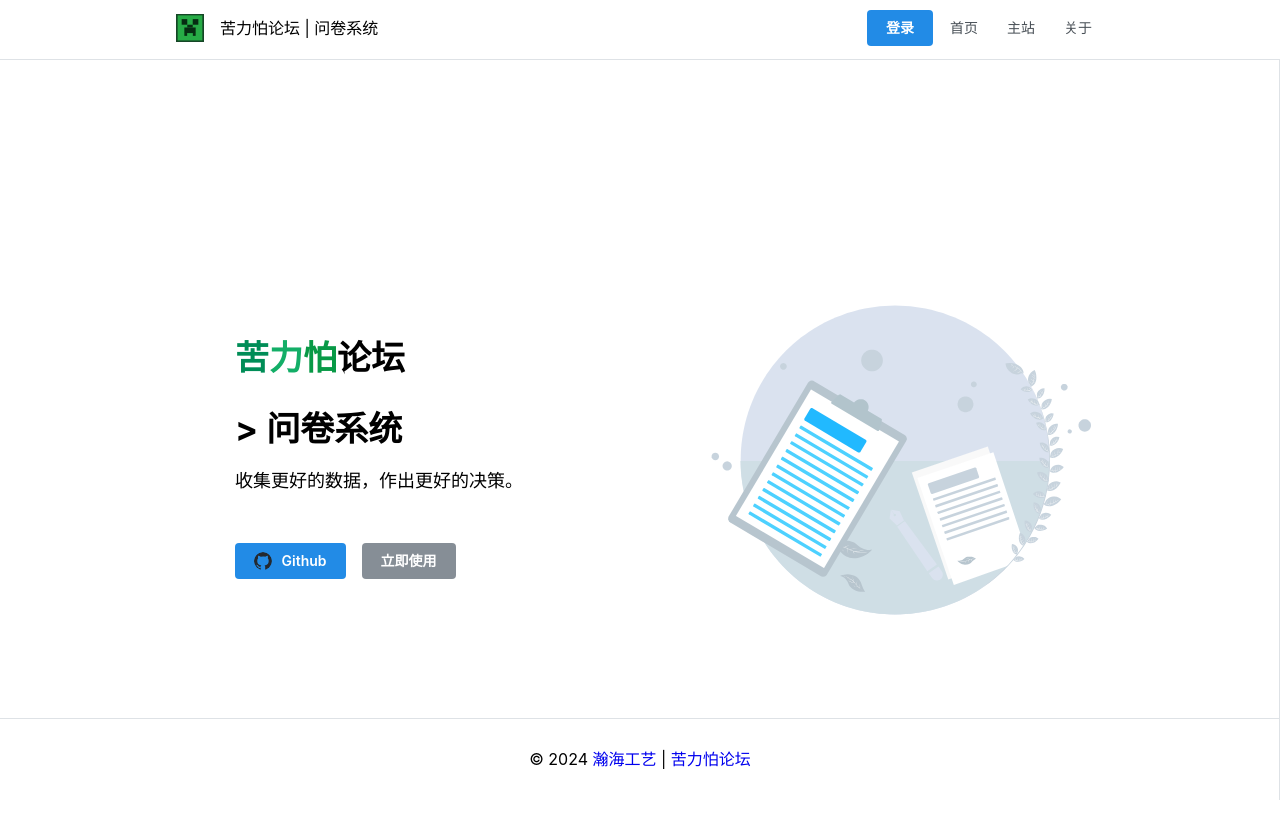
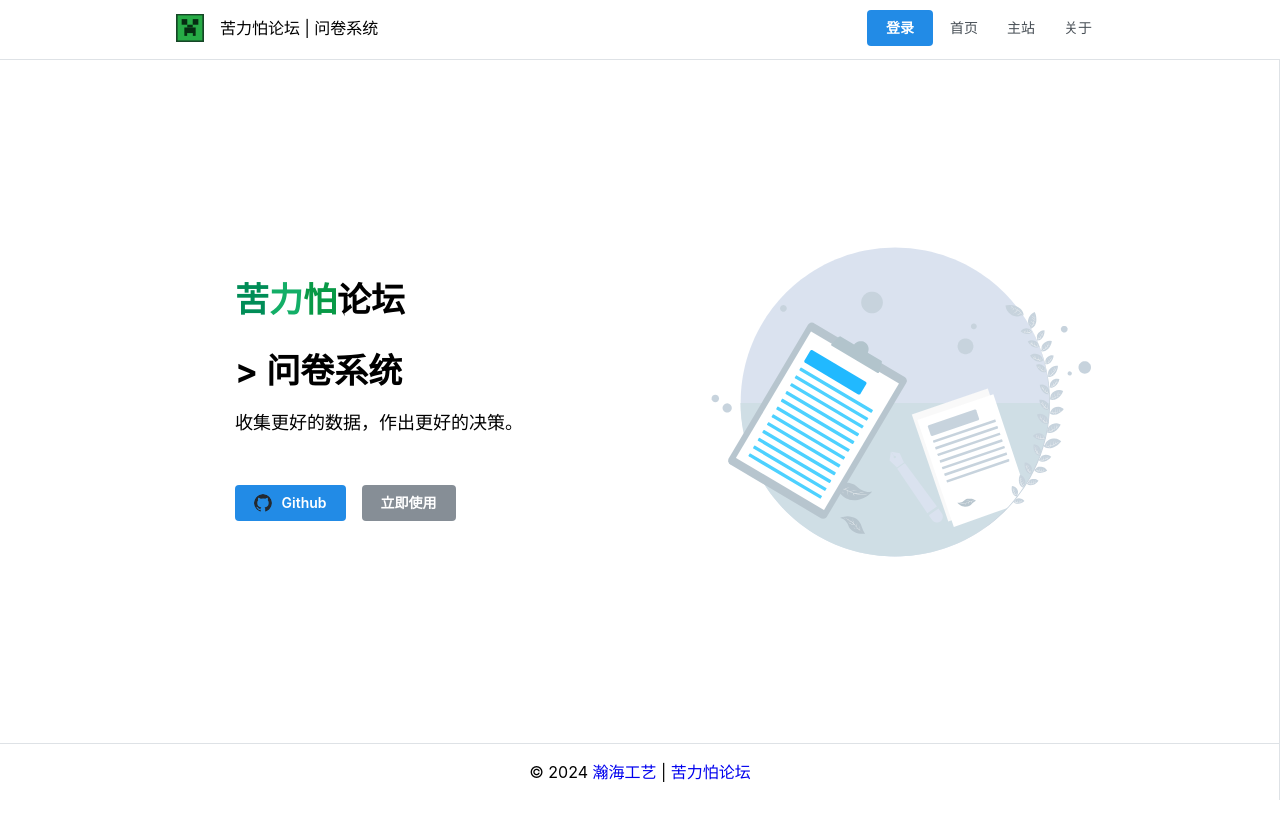
Before and after one commit to TeamVastsea/klpbbs_survey_frontend, a Next.js app: page / in a window 1280 px wide. Shown: the top 820 px of the page. Built offline with nearby package versions, Linux system fonts and the light colour scheme.

Commit message:
fix: header, footer, and main page styles

```diff
--- a/app/(index)/page.tsx
+++ b/app/(index)/page.tsx
@@ -14,9 +14,7 @@ import {
     Title,
 } from '@mantine/core';
 import { useRouter } from 'next/navigation';
-import { min } from '@floating-ui/utils';
 import classes from '@/styles/common.module.css';
-import SurveyCard from '@/components/SurveyCard';
 import mainPageImage from '@/public/main-page.svg';
 import github from '@/public/github.svg';
 
@@ -31,42 +29,11 @@ export type Survey = {
 export default function HomePage() {
     const router = useRouter();
 
-    const surveys: Survey[] = [
-        {
-            title: '内群卷卷',
-            version: '2.0船新版本',
-            description: '你好，欢迎参加内群入群问卷，我们希望了解你的需求，以便更好地为你服务。',
-            image: 'https://raw.githubusercontent.com/mantinedev/mantine/master/.demo/images/bg-8.png',
-            link: 'oauth',
-        },
-        {
-            title: '我爱雪球',
-            version: '可爱喵',
-            description: '最喜欢 nya 了',
-            image: 'https://avatars.githubusercontent.com/u/97330394?v=4',
-            link: 'https://github.com/SnowballXueQiu',
-        },
-        {
-            title: 'Test',
-            version: 'Test',
-            description: 'Test',
-            image: 'https://placehold.co/400x400',
-            link: 'https://github.com/SnowballXueQiu',
-        },
-    ];
-
     return (
         <>
-            <div
-              style={{
-                    scrollSnapType: 'y mandatory',
-                    overflowY: 'scroll',
-                    height: '100vh',
-                }}
-            >
             <Center
               style={{
-                        minHeight: '100vh',
+                    height: 'calc(100vh - 60px - 56px)',
                     scrollSnapAlign: 'start',
                     scrollSnapStop: 'always',
                 }}
@@ -118,7 +85,6 @@ export default function HomePage() {
                             </Group>
                         </Stack>
                     </Center>
-
                     <Container>
                         <Image
                           src={mainPageImage.src}
@@ -129,39 +95,6 @@ export default function HomePage() {
                     </Container>
                 </SimpleGrid>
             </Center>
-
-                <Center
-                  style={{
-                        minHeight: '100vh',
-                        scrollSnapAlign: 'start',
-                        scrollSnapStop: 'always',
-                    }}
-                  pb={120}
-                >
-                    <Stack>
-                        <Center>
-                            <Title>现有问卷</Title>
-                        </Center>
-                        <Center>
-                            <SimpleGrid
-                              w="100%"
-                              cols={{
-                                    base: 1,
-                                    md: min(surveys.length, 2),
-                                    lg: min(surveys.length, 4),
-                                }}
-                              spacing={{ base: 'lg', lg: 'xl' }}
-                            >
-                                {surveys.map((survey, index) => (
-                                    <Center key={index}>
-                                        <SurveyCard survey={survey} />
-                                    </Center>
-                                ))}
-                            </SimpleGrid>
-                        </Center>
-                    </Stack>
-                </Center>
-            </div>
         </>
     );
 }
--- a/components/Footer.module.css
+++ b/components/Footer.module.css
@@ -1,8 +1,6 @@
 .inner {
     display: flex;
-    justify-content: space-between;
+    justify-content: center;
     align-items: center;
-    padding-top: var(--mantine-spacing-sm);
-    padding-bottom: var(--mantine-spacing-sm);
-    flex-direction: column;
+    height: 56px;
 }
--- a/components/Footer.tsx
+++ b/components/Footer.tsx
@@ -5,7 +5,6 @@ export default function Footer() {
     const year = new Date().getFullYear();
 
     return (
-        <div>
         <Container className={classes.inner}>
             <p>
                 &copy; {year}&nbsp;
@@ -28,6 +27,5 @@ export default function Footer() {
                 </a>
             </p>
         </Container>
-        </div>
     );
 }
```
Lines whose indentation alone changed are shown as unchanged.
